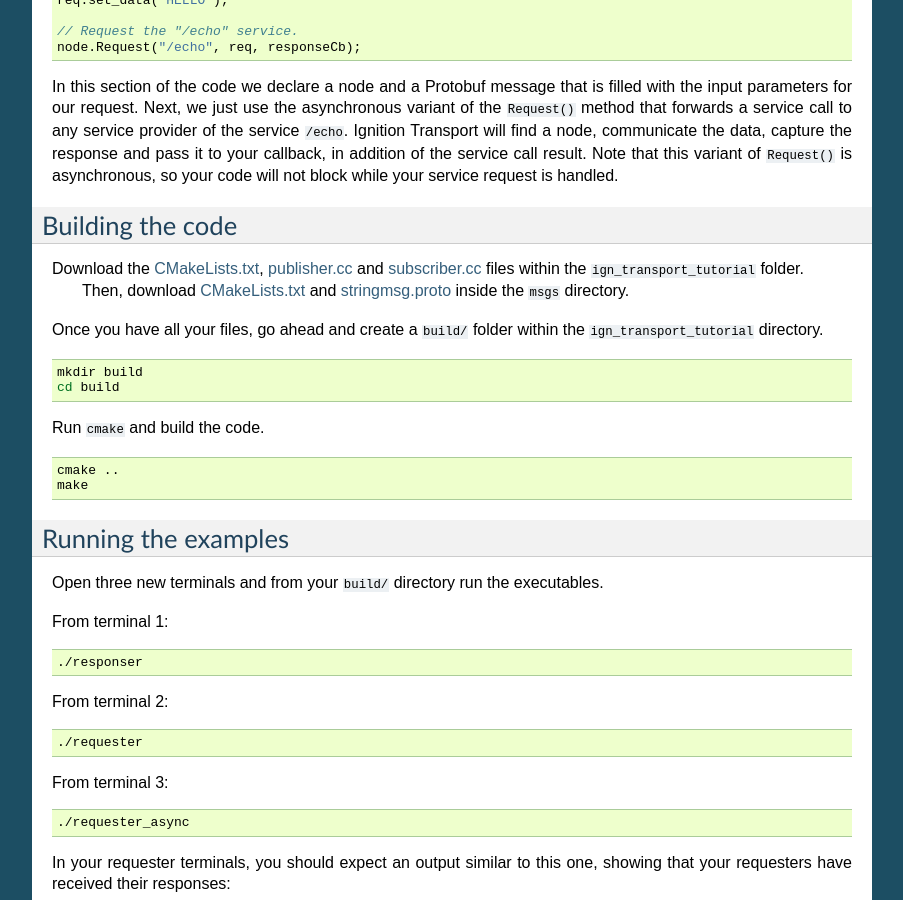
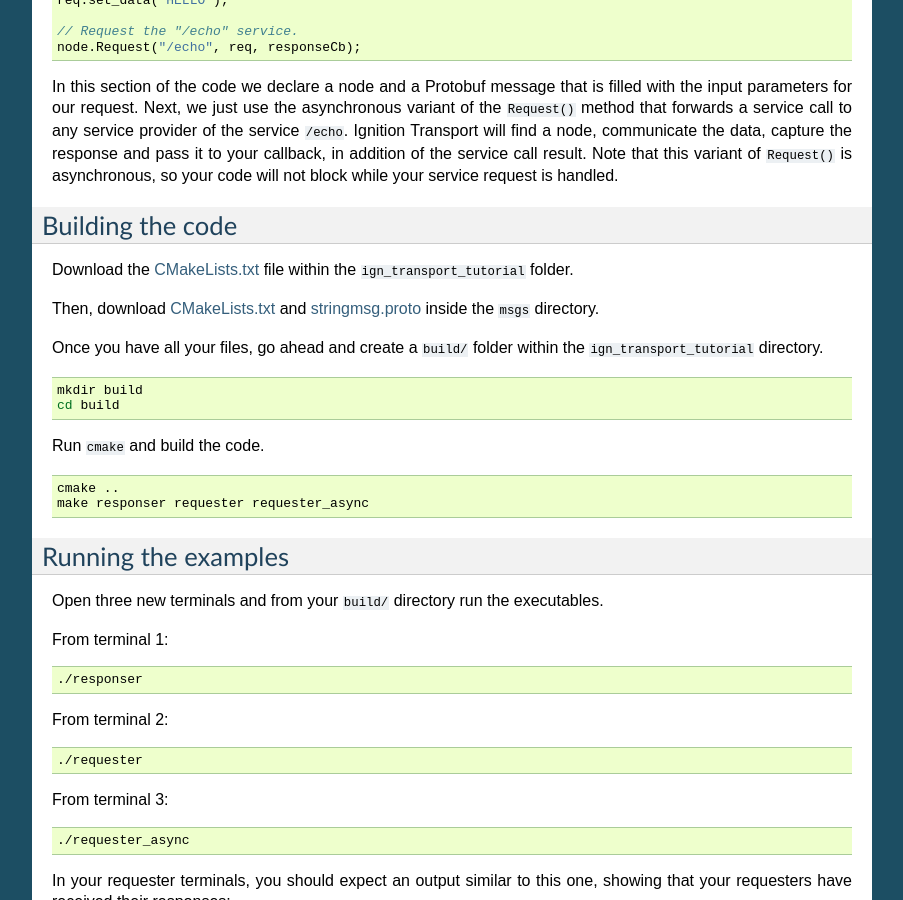
Before and after one commit to gazebosim/gz-transport, a Sphinx documentation site: the page built from docs/services/services.rst, in a window 1280 px wide and 900 px high, scrolled down 4293 px. Shown: the whole window, without its empty margins (198-1101 px from the left). Built offline with Sphinx 7.4.7, drawn with Linux system fonts in a browser that asks for light colours.

Commit message:
Tweak the building instructions for the examples.

```diff
--- a/docs/messages/messages.rst
+++ b/docs/messages/messages.rst
@@ -195,7 +195,9 @@ given topic name by specifying your subscription callback function.
 Building the code
 =================
 
-Download the `CMakeLists.txt <https://bitbucket.org/ignitionrobotics/ign-transport/raw/default/example/CMakeLists.txt>`_, `responser.cc <https://bitbucket.org/ignitionrobotics/ign-transport/raw/default/example/responser.cc>`_, `requester.cc <https://bitbucket.org/ignitionrobotics/ign-transport/raw/default/example/requester.cc>`_ and `requester_async.cc <https://bitbucket.org/ignitionrobotics/ign-transport/raw/default/example/requester_async.cc>`_ files within the ``ign_transport_tutorial`` folder. Then, download
+Download the `CMakeLists.txt <https://bitbucket.org/ignitionrobotics/ign-transport/raw/default/example/CMakeLists.txt>`_ file within the ``ign_transport_tutorial`` folder.
+
+Then, download
 `CMakeLists.txt <https://bitbucket.org/ignitionrobotics/ign-transport/raw/default/example/msgs/CMakeLists.txt>`_ and `stringmsg.proto <https://bitbucket.org/ignitionrobotics/ign-transport/raw/default/example/msgs/stringmsg.proto>`_ inside the ``msgs`` directory.
 
 Once you have all your files, go ahead and create a ``build/`` directory within
--- a/docs/services/services.rst
+++ b/docs/services/services.rst
@@ -305,8 +305,9 @@ your service request is handled.
 Building the code
 =================
 
-Download the `CMakeLists.txt <https://bitbucket.org/ignitionrobotics/ign-transport/raw/default/example/CMakeLists.txt>`_, `publisher.cc <https://bitbucket.org/ignitionrobotics/ign-transport/raw/default/example/publisher.cc>`_ and `subscriber.cc <https://bitbucket.org/ignitionrobotics/ign-transport/raw/default/example/subscriber.cc>`_ files within the ``ign_transport_tutorial`` folder.
- Then, download `CMakeLists.txt <https://bitbucket.org/ignitionrobotics/ign-transport/raw/default/example/msgs/CMakeLists.txt>`_ and `stringmsg.proto <https://bitbucket.org/ignitionrobotics/ign-transport/raw/default/example/msgs/stringmsg.proto>`_ inside the ``msgs`` directory.
+Download the `CMakeLists.txt <https://bitbucket.org/ignitionrobotics/ign-transport/raw/default/example/CMakeLists.txt>`_ file within the ``ign_transport_tutorial`` folder.
+
+Then, download `CMakeLists.txt <https://bitbucket.org/ignitionrobotics/ign-transport/raw/default/example/msgs/CMakeLists.txt>`_ and `stringmsg.proto <https://bitbucket.org/ignitionrobotics/ign-transport/raw/default/example/msgs/stringmsg.proto>`_ inside the ``msgs`` directory.
 
 Once you have all your files, go ahead and create a ``build/`` folder within
 the ``ign_transport_tutorial`` directory.
@@ -321,7 +322,7 @@ Run ``cmake`` and build the code.
 .. code-block:: bash
 
     cmake ..
-    make
+    make responser requester requester_async
 
 
 Running the examples
```
Also changed, not shown: other parts of docs/messages/messages.rst (+1 -1 lines).
